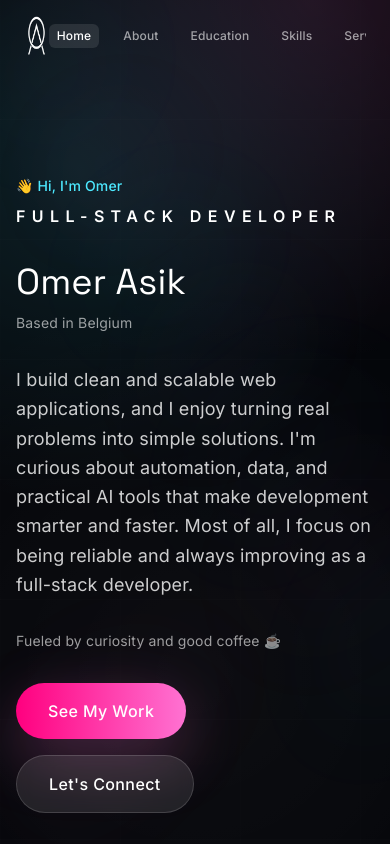
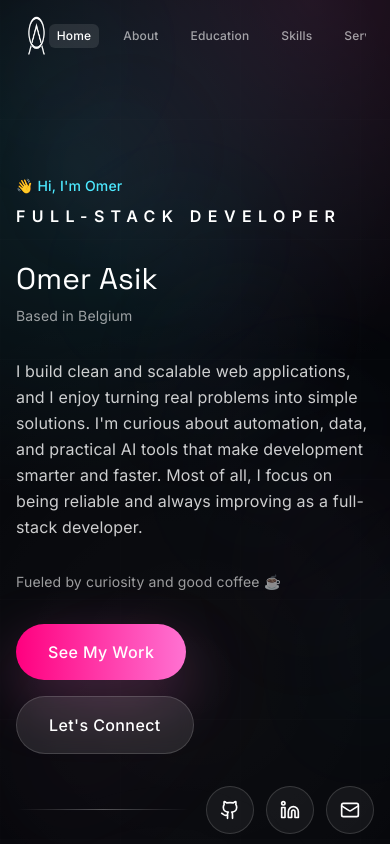
Before and after one commit to omerasik/my-portfoliio, a Next.js app: page / in a window 390 px wide. Shown: the top 844 px of the page. Built offline with nearby package versions, Linux system fonts and the light colour scheme.

Commit message:
Improve mobile layout

```diff
--- a/components/About.tsx
+++ b/components/About.tsx
@@ -45,7 +45,7 @@ export default function About() {
       id="about"
       initial={{ opacity: 0, y: 40 }}
       whileInView={{ opacity: 1, y: 0 }}
-      viewport={{ once: true, amount: 0.3 }}
+      viewport={{ once: true, amount: 0.1 }}
       transition={{ duration: 0.7 }}
       className="section-padding space-y-10"
     >
--- a/components/Contact.tsx
+++ b/components/Contact.tsx
@@ -148,7 +148,8 @@ export default function Contact() {
         className="text-center relative z-10"
         initial={{ opacity: 0, y: 20 }}
         whileInView={{ opacity: 1, y: 0 }}
-        transition={{ duration: 0.6 }}
+        transition={{ duration: 0.5 }}
+        viewport={{ once: true, amount: 0.3 }}
       >
         <p className="text-sm uppercase tracking-[0.4em] text-accent-pink mb-4">GET IN TOUCH</p>
         <h2 className="font-display text-5xl md:text-7xl text-white mb-6">
@@ -162,15 +163,17 @@ export default function Contact() {
         {/* Contact Info */}
         <motion.div
           className="space-y-8"
-          initial={{ opacity: 0, x: -50 }}
+          initial={{ opacity: 0, x: -20 }}
           whileInView={{ opacity: 1, x: 0 }}
-          transition={{ duration: 0.7, delay: 0.2 }}
+          transition={{ duration: 0.5, delay: 0.1 }}
+          viewport={{ once: true, amount: 0.2 }}
         >
           <motion.p
             className="text-lg text-white/80 leading-relaxed"
             initial={{ opacity: 0, y: 20 }}
             whileInView={{ opacity: 1, y: 0 }}
             transition={{ duration: 0.6, delay: 0.3 }}
+            viewport={{ once: true, amount: 0.3 }}
           >
             I am available for full-stack roles, and collaborations on real-world products.
             If you need someone who can take a concept from idea to working prototype, let&apos;s talk.
--- a/components/Hero.tsx
+++ b/components/Hero.tsx
@@ -17,8 +17,8 @@ const socialIcons: Record<SocialLink["icon"], ReactNode> = {
 
 export default function Hero() {
   return (
-    <section id="hero" className="section-padding relative flex min-h-screen flex-col justify-center pt-32">
-      <div className="grid gap-12 lg:grid-cols-2">
+    <section id="hero" className="section-padding relative flex min-h-screen flex-col justify-center pt-24 sm:pt-32">
+      <div className="grid gap-8 sm:gap-12 lg:grid-cols-2">
         <motion.div
           initial={{ opacity: 0, y: 40 }}
           animate={{ opacity: 1, y: 0 }}
@@ -30,10 +30,10 @@ export default function Hero() {
             <p className="text-base font-semibold uppercase tracking-[0.4em] text-white">Full-Stack Developer</p>
           </div>
           <div>
-            <h1 className="font-display text-4xl leading-tight text-white sm:text-5xl lg:text-6xl">Omer Asik</h1>
+            <h1 className="font-display text-3xl leading-tight text-white sm:text-4xl md:text-5xl lg:text-6xl">Omer Asik</h1>
             <p className="mt-2 text-sm text-white/60">Based in Belgium</p>
           </div>
-          <p className="mt-4 text-lg leading-relaxed text-white/80">
+          <p className="mt-4 text-base leading-relaxed text-white/80 sm:text-lg">
             I build clean and scalable web applications, and I enjoy turning real problems into simple solutions. I&apos;m curious about
             automation, data, and practical AI tools that make development smarter and faster. Most of all, I focus on being reliable
             and always improving as a full-stack developer.
@@ -69,7 +69,7 @@ export default function Hero() {
           transition={{ duration: 0.8, ease: "easeOut", delay: 0.2 }}
           className="relative flex items-center justify-center lg:justify-end lg:items-center lg:-mt-10 xl:-mt-14 lg:pr-8"
         >
-          <div className="relative h-80 w-80 rounded-full border border-white/10 bg-gradient-to-b from-white/5 to-white/0 p-2 sm:h-96 sm:w-96">
+          <div className="relative h-64 w-64 rounded-full border border-white/10 bg-gradient-to-b from-white/5 to-white/0 p-2 sm:h-80 sm:w-80 lg:h-96 lg:w-96">
             <div className="relative flex h-full w-full items-center justify-center overflow-hidden rounded-full border border-white/15 bg-charcoal shadow-[0_15px_40px_rgba(0,0,0,0.25)]">
               <Image
                 src="/images/linkedin_ohoto.jpg"
--- a/components/Projects.tsx
+++ b/components/Projects.tsx
@@ -41,7 +41,7 @@ export default function Projects() {
       className="section-padding space-y-12"
       initial={{ opacity: 0, y: 40 }}
       whileInView={{ opacity: 1, y: 0 }}
-      viewport={{ once: true, amount: 0.2 }}
+      viewport={{ once: true, amount: 0.1 }}
       transition={{ duration: 0.7 }}
     >
       <div className="space-y-4 text-center">
--- a/components/Skills.tsx
+++ b/components/Skills.tsx
@@ -69,7 +69,7 @@ export default function Skills() {
       className="section-padding space-y-10"
       initial={{ opacity: 0, y: 40 }}
       whileInView={{ opacity: 1, y: 0 }}
-      viewport={{ once: true, amount: 0.3 }}
+      viewport={{ once: true, amount: 0.1 }}
       transition={{ duration: 0.7 }}
     >
       <SectionHeader
@@ -80,7 +80,7 @@ export default function Skills() {
       />
 
       {/* Grid layout matching other sections */}
-      <div className="grid gap-5 sm:grid-cols-2 md:grid-cols-3 lg:grid-cols-4 xl:grid-cols-5">
+      <div className="grid grid-cols-4 gap-3 md:grid-cols-4 lg:grid-cols-5 xl:grid-cols-6">
         {technologies.map((skill, index) => {
           const glow = rgbaFromHex(skill.rimColor ?? skill.brandColor, 0.3);
 
```
